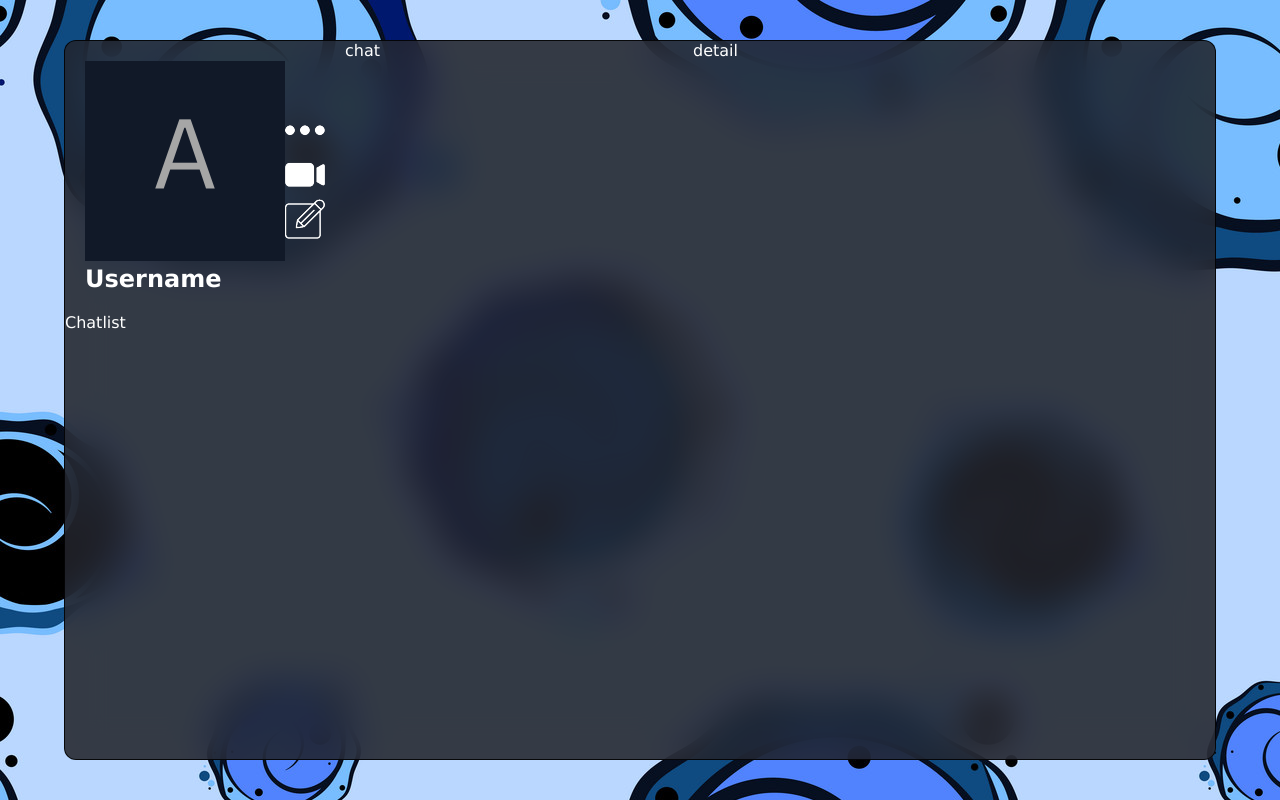
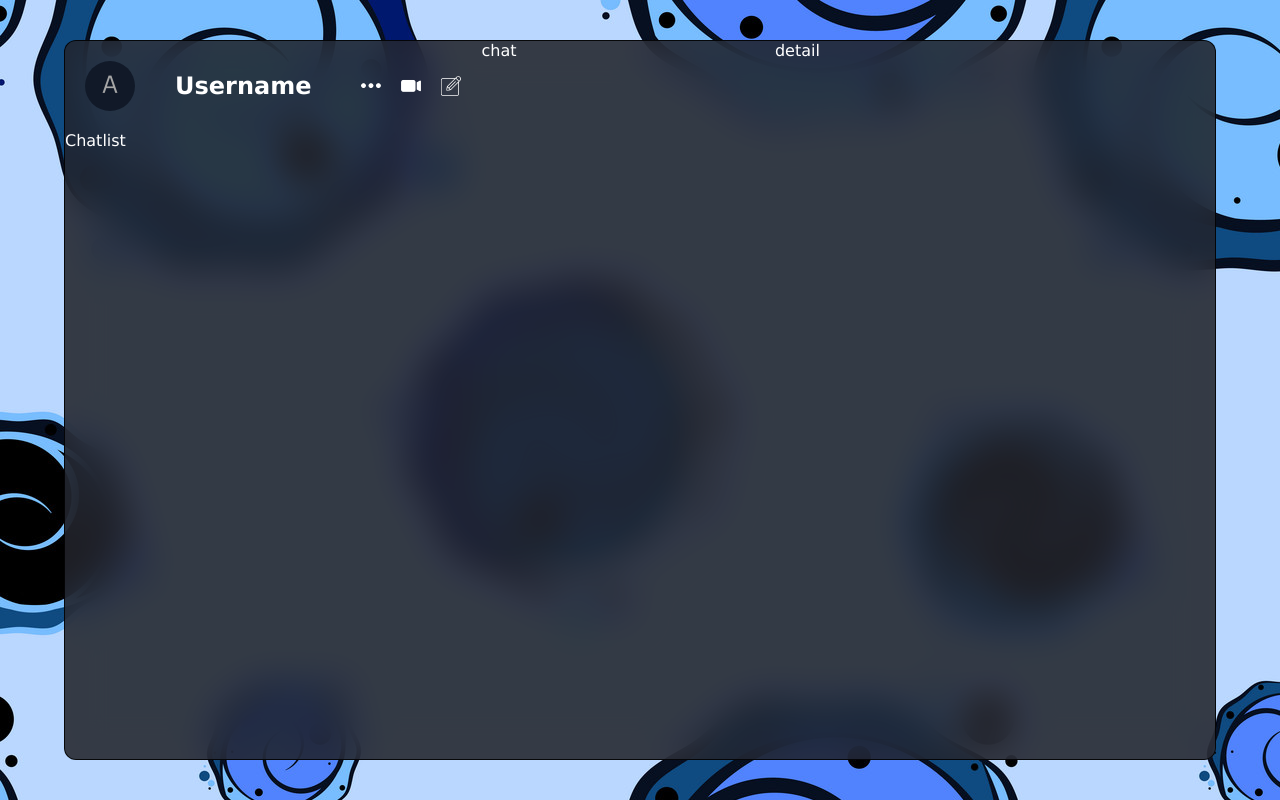
Before and after one commit to DineshPriyanthaGH/Shadow_LiveChatApp, a React (Vite) app: page / in a window 1280 px wide. Built offline with nearby package versions, Linux system fonts and the light colour scheme.

Commit message:
Up:chat list

```diff
--- a/src/components/list/userInfo/userinfo.css
+++ b/src/components/list/userInfo/userinfo.css
@@ -3,5 +3,35 @@
     align-items: center;
     display: flex;
     padding: 20px;
+    align-items: center;
     justify-content: space-between;
-}
+
+
+    .user{
+        display: flex;
+        align-items: center;
+        gap:40px;
+
+        img{
+            width: 50px;
+            height: 50px;
+            border-radius: 50%;
+            object-fit: cover;
+        }
+
+    }
+
+    .icon{
+        display: flex;
+        gap: 20px;
+        padding-left: 50px;
+
+        img{
+            width: 20px;
+            height: 20px;
+            cursor: pointer;
+        }
+    }
+
+
+    }
```
